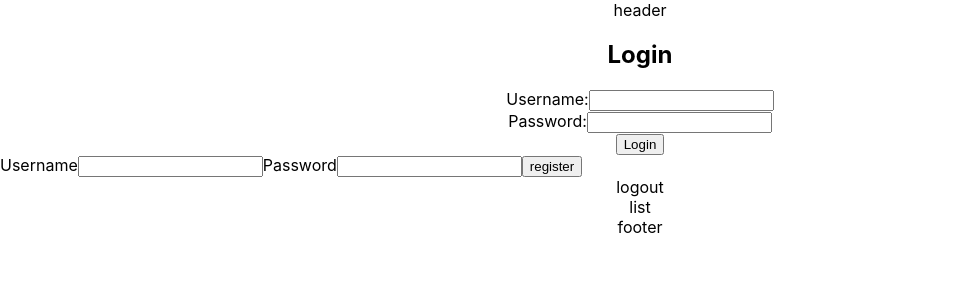
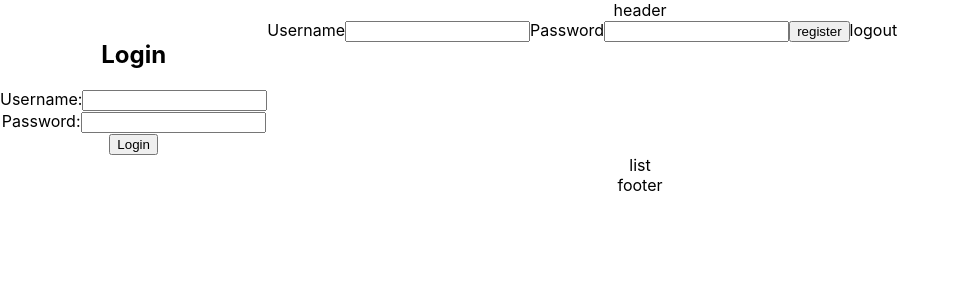
Before and after one commit to deergit/m46-week10-todo-frontend, a React (Create React App) app: page / in a window 1280 px wide. Shown: the top 300 px of the page, without its empty margins (0-959 px from the left). Built offline with nearby package versions, Linux system fonts and the light colour scheme.

Commit message:
added the action-line class

```diff
--- a/src/App.css
+++ b/src/App.css
@@ -13,3 +13,9 @@
  display:flex;
  flex-direction: row;
 }
+
+.action-line
+{
+  display:flex;
+  flex-direction: row;
+}
```
